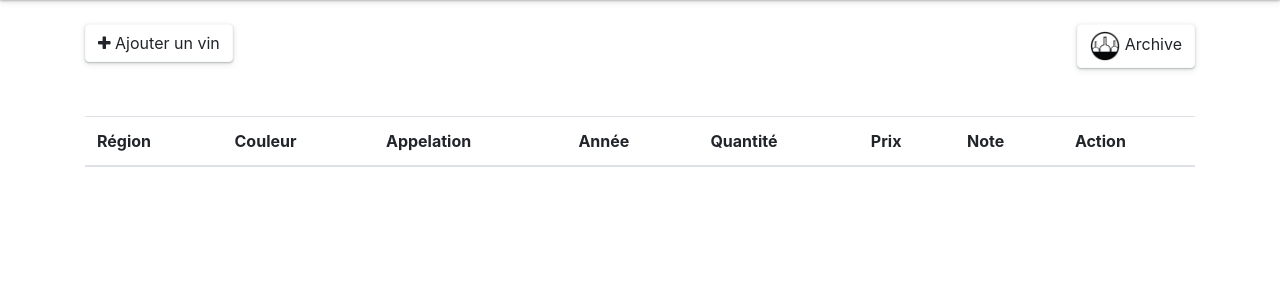
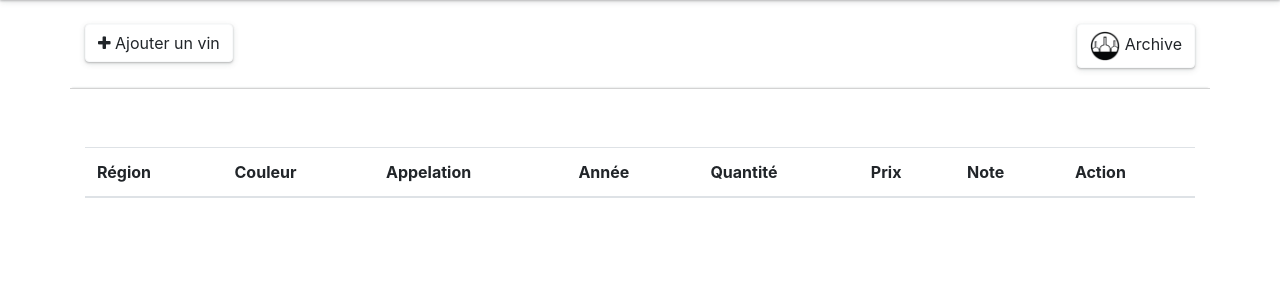
Before and after one commit to dev-perso/php, a Symfony app: template MaCaveAVin/templates/cave/macave.html.twig in a window 1280 px wide. Shown: the part 86-386 px from the top of the page. Run offline with Twig, Linux system fonts and the light colour scheme; the template is opened without the code that fills it, so the values that code supplies are empty; some libraries are stand-ins or nearby versions.

Commit message:
avancement

```diff
--- a/MaCaveAVin/public/css/macave.css
+++ b/MaCaveAVin/public/css/macave.css
@@ -34,10 +34,19 @@
     }
 }
 
-.btnWine
+.btnWine, .btnFilter
 {
     background-color: white !important;
     box-shadow: 0 1px 2px 0 rgba(60,64,67,0.3), 0 2px 6px 0 rgba(60,64,67,0.15);
+}
+
+.filterLine
+{
+    margin-top : 20px;
+    padding-top : 10px;
+    border-top : 1px solid lightgrey;
+
+    box-shadow: 0 -2px 2px -2px rgba(60,64,67,0.3), 0 -6px 6px -6px rgba(60,64,67,0.15);
 }
 
 .pointer
--- a/MaCaveAVin/public/js/macave.js
+++ b/MaCaveAVin/public/js/macave.js
@@ -3,6 +3,8 @@ document.addEventListener("DOMContentLoaded", function()
     var tr      = document.getElementsByTagName("tr");
     var use     = document.getElementsByClassName("useWine");
     var edit    = document.getElementsByClassName("editWine");
+    var filter  = document.getElementsByClassName("btnFilter");
+    var request = new XMLHttpRequest();
 
     for (var i = 0; i < use.length; i++)
     {
@@ -12,6 +14,11 @@ document.addEventListener("DOMContentLoaded", function()
     for (var i = 0; i < edit.length; i++)
     {
         edit[i].addEventListener("click", editWine, false);
+    }
+
+    for (var i = 0; i < filter.length; i++)
+    {
+        filter[i].addEventListener("click", filterMyCave, false);
     }
 
     for (var i = 0; i < tr.length; i++)
@@ -48,4 +55,39 @@ document.addEventListener("DOMContentLoaded", function()
             window.location.href = '/caveavin/bouteille/' + id;
         }
     }
+
+    function filterMyCave()
+    {
+        var constraint = this.getAttribute("data-filter");
+        alert(constraint);
+
+        request.open('POST', url, true);
+        request.setRequestHeader('X-Requested-With', 'XMLHttpRequest');
+        request.setRequestHeader('Content-Type', 'application/x-www-form-urlencoded; charset=UTF-8');
+        request.withCredentials = true;
+        request.send(paramsReq);
+
+        request.onload = function()
+        {
+
+        };
+
+        request.onreadystatechange = function()
+        {
+            if (this.readyState === XMLHttpRequest.DONE && this.status === 200)
+            {
+
+            }
+        };
+
+        request.onerror = function()
+        { // only triggers if the request couldn't be made at all
+            console.log("Erreur requête ajax sur le Filtre Dropdown");
+        };
+
+        request.onprogress = function(event)
+        {
+            //console.log("Reçu " + event.loaded + " sur " + event.total);
+        };
+    }
 });
--- a/MaCaveAVin/src/Controller/CaveAVinController.php
+++ b/MaCaveAVin/src/Controller/CaveAVinController.php
@@ -66,11 +66,9 @@ class CaveAVinController extends AbstractController
                 ->getSingleScalarResult();
         }
 
-
-
         return $this->render("cave/macave.html.twig", [
             'vins' => $vins->getResult(),
-            'couleur' => $this->couleur
+            'couleurs' => $this->couleur
         ]);
     }
 
--- a/MaCaveAVin/templates/cave/macave.html.twig
+++ b/MaCaveAVin/templates/cave/macave.html.twig
@@ -22,7 +22,18 @@
             </div>
         </div>
 
-        {{ dump(couleur) }}
+        <div class="row filterLine">
+            <div class="col-12">
+                {%  for couleur, nombre in couleurs %}
+                    {% if nombre > 0 %}
+                        <button role="button" data-filter="{{ couleur }}" class="btn btn-light btnFilter">
+                            {{ couleur | capitalize }}
+                        </button>
+                    {% endif %}
+                {% endfor %}
+            </div>
+        </div>
+
 
         <table class="table mt-5">
             <thead>
@@ -67,7 +78,6 @@
                                  width="30px" />
                         </td>
                     </tr>
-
                 {% endfor %}
             </tbody>
         </table>
```
Lines whose indentation alone changed are shown as unchanged.
